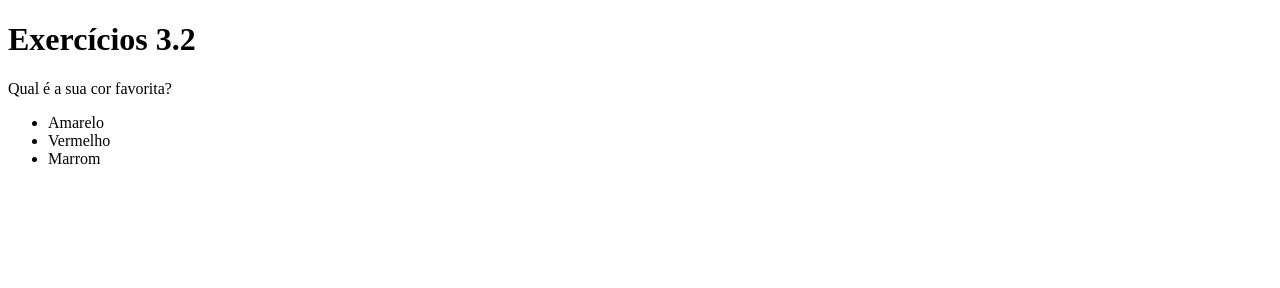
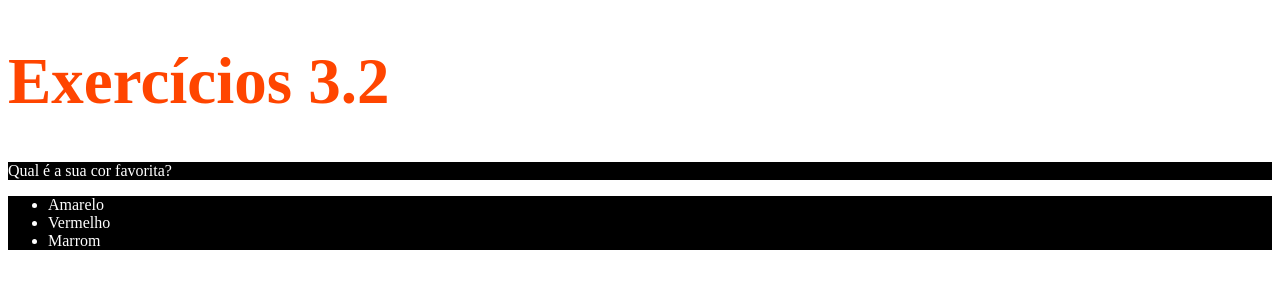
Before and after one commit to macedorodrigo/exerciciosTrybe, a plain HTML site: page Fundamentos/bloco0302/cssPrimeirosPassos.html in a window 1280 px wide. Drawn offline with Linux system fonts and the light colour scheme.

Commit message:
exercicio introdução de texto no CSS

```diff
--- a/Fundamentos/bloco0302/cssPrimeirosPassos.html
+++ b/Fundamentos/bloco0302/cssPrimeirosPassos.html
@@ -1,9 +1,18 @@
 <!DOCTYPE html>
 <html lang="pt-br">
   <head>
-    <meta charset="UTF-8">
+    <meta charset="UTF-8" />
     <title>HTML</title>
-    <style></style>
+    <style>
+      h1 {
+        font-size: 65px;
+        color: orangered;
+      }
+      ul, p{
+        background-color: black;
+        color: white;
+      }
+    </style>
   </head>
   <body>
     <h1>Exercícios 3.2</h1>
```
